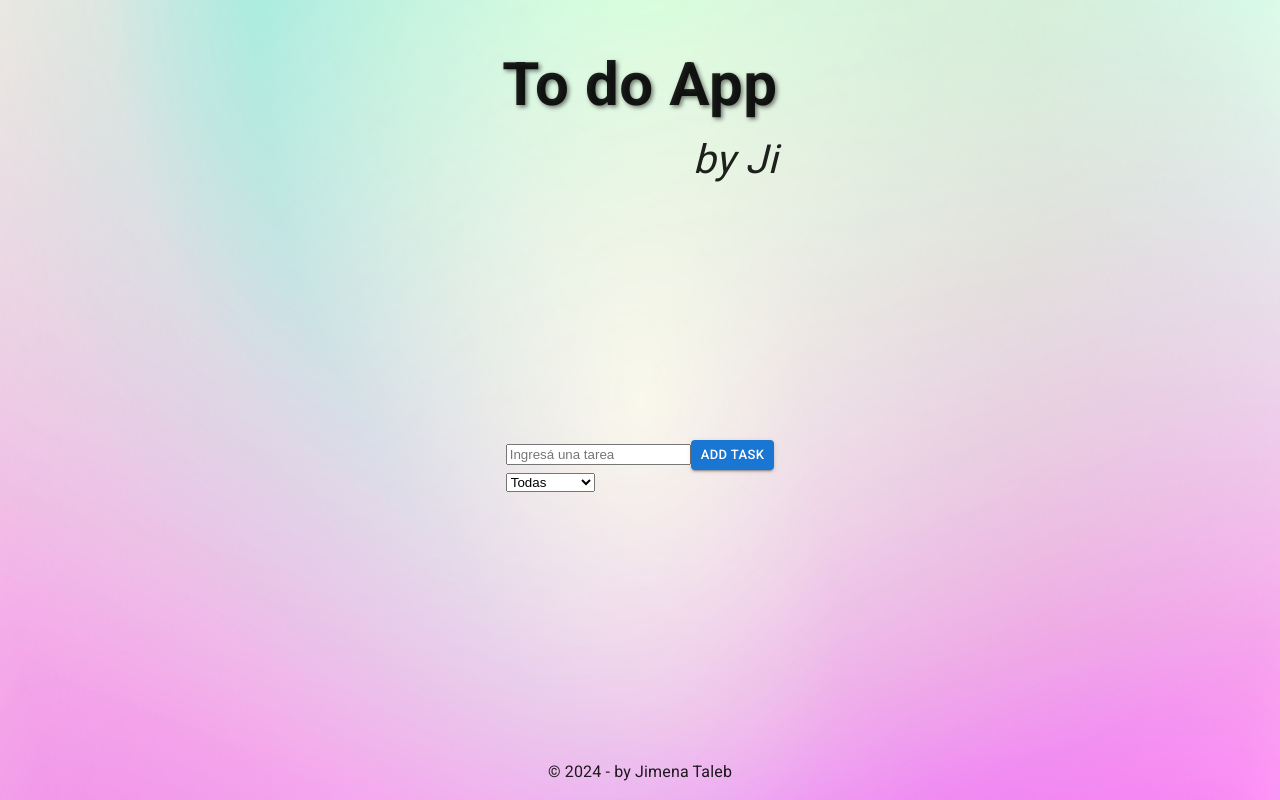
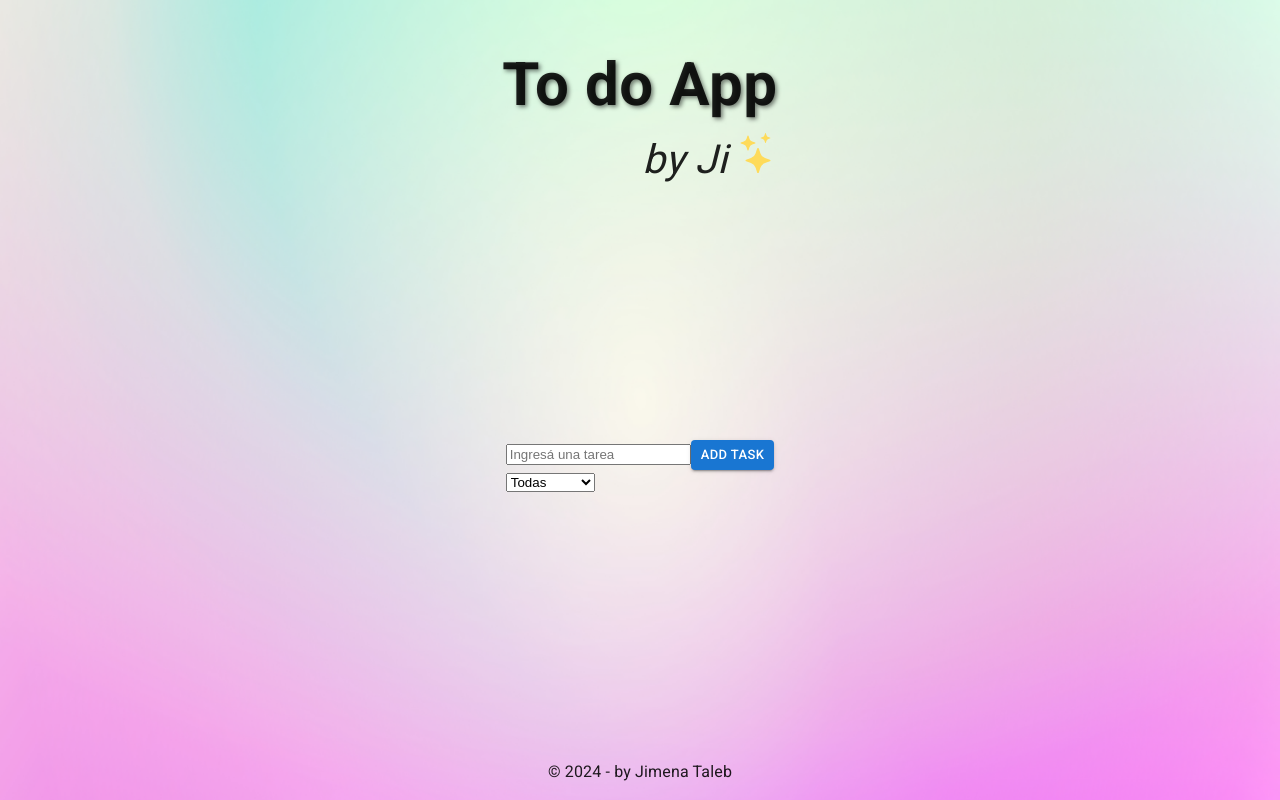
Before and after one commit to JimenaTaleb/To-do-App, a React (Vite) app: page / in a window 1280 px wide. Built offline with nearby package versions, Linux system fonts and the light colour scheme.

Commit message:
importing react icons

```diff
--- a/package.json
+++ b/package.json
@@ -15,7 +15,8 @@
     "@fontsource/roboto": "^5.0.12",
     "@mui/material": "^5.15.14",
     "react": "^18.2.0",
-    "react-dom": "^18.2.0"
+    "react-dom": "^18.2.0",
+    "react-icons": "^5.0.1"
   },
   "devDependencies": {
     "@types/react": "^18.2.64",
--- a/src/components/Header.jsx
+++ b/src/components/Header.jsx
@@ -1,4 +1,5 @@
 import { Typography, Box } from "@mui/material";
+import { BsStars } from "react-icons/bs"
 
 export default function Header() {
   return (
@@ -22,7 +23,7 @@ export default function Header() {
             fontSize: { xs: 20, md: 30, lg: 40 },
           }}
         >
-          by Ji
+          by Ji <BsStars color="#fedb5a"/>
         </Typography>
       </Box>
     </header>
```
Also changed, not shown: 1 other file (tests, documents, lock files or other folders).
